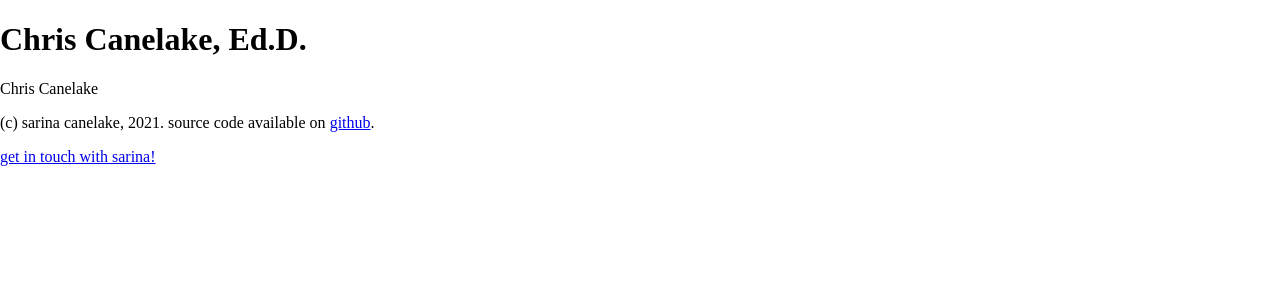
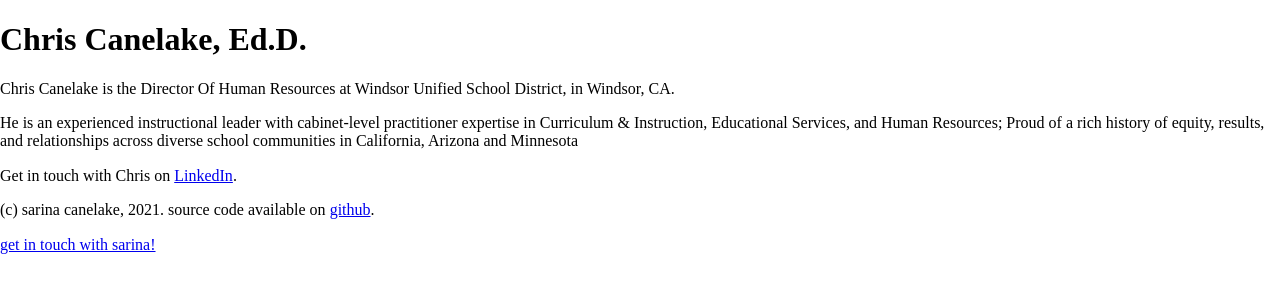
Before and after one commit to sarina/chris.canelake.com, a Jekyll site: the page built from index.html, in a window 1280 px wide. Shown: the top 300 px of the page. Built offline with Jekyll 4.4.1, drawn with Linux system fonts in a browser that asks for light colours; nearby versions of some CDN libraries; library files that are not in the unit come from our copies.

Commit message:
Update index with Chris's info

```diff
--- a/_config.yml
+++ b/_config.yml
@@ -7,8 +7,8 @@ aboutme:
 url:                    http://chris.canelake.com
 baseurl:                /
 author:
-  name:                 Chris Canelake
-  url:                  https://www.linkedin.com/in/chris-canelake-ed-d-1b74aa5/
-  email:                chris@canelake.com
+  name:                 Sarina Canelake
+  url:                  https://www.linkedin.com/in/sarinac/
+  email:                sarina@canelake.com
 
 # Custom vars
--- a/index.html
+++ b/index.html
@@ -3,6 +3,11 @@ layout: default
 title: Home
 ---
   <div class="roadsign">
-    <p>Chris Canelake</p>
+    <p>Chris Canelake is the Director Of Human Resources at Windsor Unified School District, in Windsor, CA.</p>
 
+    <p>He is an experienced instructional leader with cabinet-level practitioner expertise in Curriculum & Instruction, Educational Services, and Human Resources; Proud of a rich history of equity, results, and relationships across diverse school communities in California, Arizona and Minnesota</p>
   </div>
+
+  <div>
+    <p>Get in touch with Chris on <a href="https://www.linkedin.com/in/chris-canelake-ed-d-1b74aa5/">LinkedIn</a>.</p>
+  </div>
```
